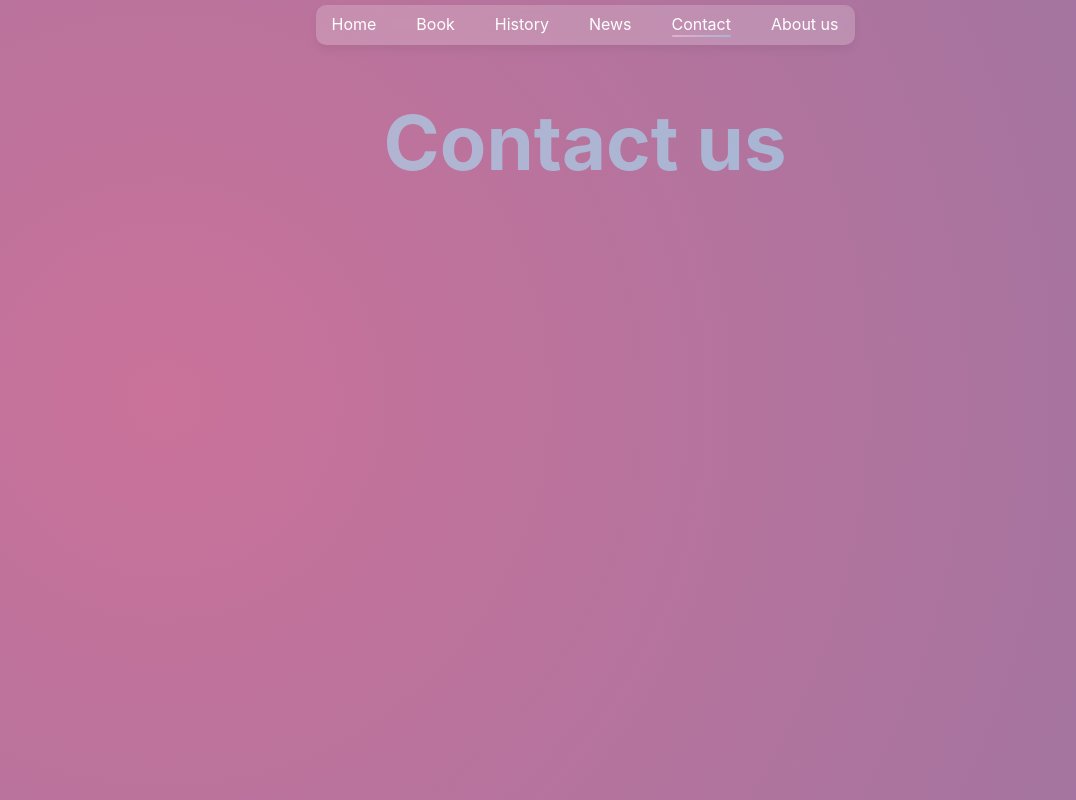
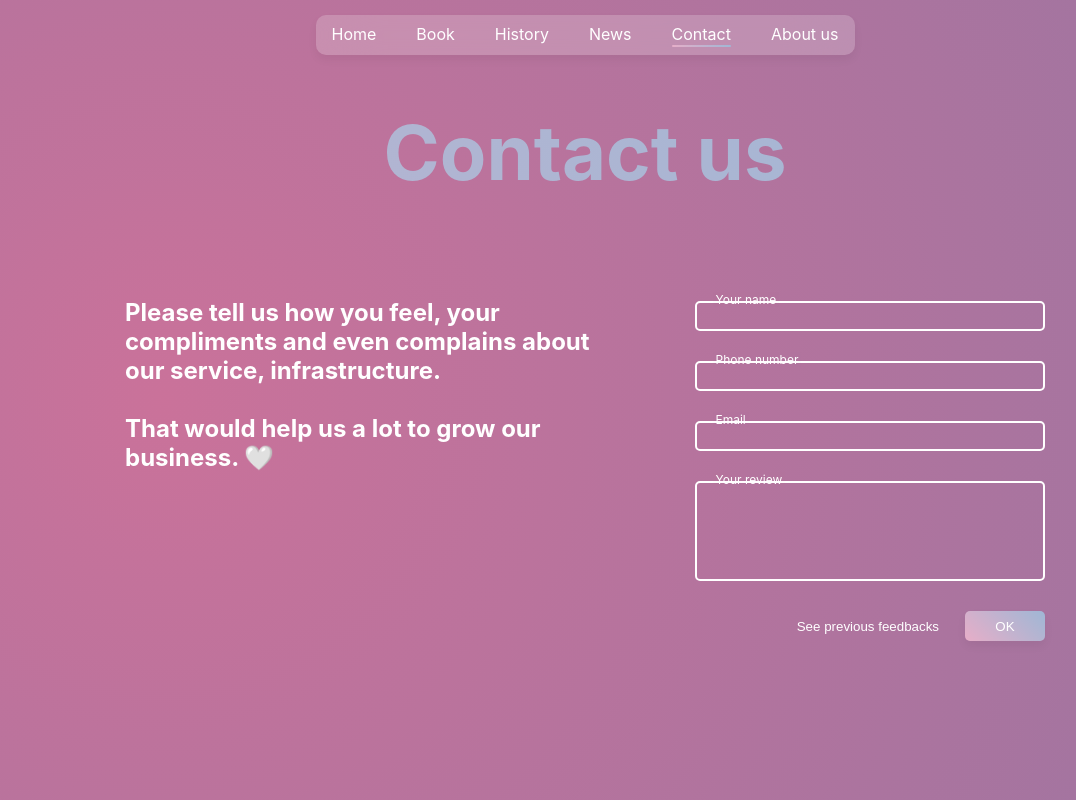
Before and after one commit to quangdwong/Karaoke-Nnice, a React (Create React App) app: page /contact in a window 1280 px wide. Shown: the whole page, without its empty margins (55-1131 px from the left). Built offline with nearby package versions, Linux system fonts and the light colour scheme.

Commit message:
5/26 9:46pm

```diff
--- a/src/components/AboutUs/AboutUs.jsx
+++ b/src/components/AboutUs/AboutUs.jsx
@@ -5,12 +5,12 @@ export default function AboutUs() {
   return (
     <div className="content">
       <h1>Hi ;)</h1>
-      <div className="text">
+      <h2 className="text">
         This website is a product created to demonstrate the ideas for a karaoke
         website of our project group.
         <br />
         We hope you like our hard work.
-      </div>
+      </h2>
       <ul className="members-list">
         Lecturer
         <li>Mr. Quoc Viet Nguyen</li>
--- /dev/null
+++ b/src/components/Contact/Contact.css
@@ -0,0 +1,84 @@
+.contact-container {
+  padding: 0px 40px;
+  margin: 0 auto;
+  width: 1000px;
+  display: flex;
+  flex-direction: row;
+  justify-content: space-between;
+  align-items: baseline;
+}
+
+.contact-container .outline {
+  width: 500px;
+}
+
+.contact-container .review_field form {
+  display: block;
+}
+
+.contact-container .review_field form .input {
+  width: 350px;
+  height: 30px;
+  border: 2px solid white;
+  background-color: transparent;
+  margin-bottom: 30px;
+}
+
+.contact-container .review_field form .ta_review {
+  height: 100px;
+}
+
+.contact-container .review_field form .input::placeholder {
+  color: white;
+}
+
+.ta_review {
+  resize: none;
+}
+
+.review_submit-btn {
+}
+
+.d_review_submit-btn {
+  text-align: right;
+}
+
+.review_component {
+  position: relative;
+
+  display: block;
+}
+
+.lbl_ip_review {
+  position: absolute;
+  left: 5%;
+  top: -15%;
+  color: white;
+  width: fit-content;
+  padding: 0 3px;
+  display: block;
+  font-size: 12px;
+  border-radius: 2px;
+  background-color: linear-gradient(
+    45deg,
+    rgba(76, 47, 129, 1) 0%,
+    rgba(88, 56, 117, 1) 50%,
+    rgba(134, 77, 144, 1) 100%
+  );
+  backdrop-filter: blur(90px);
+  animation: bg-animation 10s ease-in-out infinite alternate;
+  background-size: 500%;
+}
+
+#ip_review-box {
+  height: 100px;
+  vertical-align: top;
+  font-family: -apple-system, BlinkMacSystemFont, "Segoe UI", "Roboto", "Oxygen",
+    "Ubuntu", "Cantarell", "Fira Sans", "Droid Sans", "Helvetica Neue",
+    sans-serif;
+  resize: none;
+}
+
+.lbl_ip_review-box {
+  top: -7%;
+}
--- a/src/components/Contact/Contact.jsx
+++ b/src/components/Contact/Contact.jsx
@@ -1,14 +1,53 @@
 import { FontAwesomeIcon } from "@fortawesome/react-fontawesome";
-import { faFacebookF } from "@fortawesome/free-solid-svg-icons";
-
+import { faFacebookF } from "@fortawesome/free-brands-svg-icons";
+import "./Contact.css";
 import React from "react";
 
 export default function Contact() {
   return (
     <div>
       <h1>Contact us</h1>
-      <div className="contact-div">
-        {/* <FontAwesomeIcon icon={faFacebookF} />{" "} */}
+      <div className="contact-container">
+        <h2 className="outline">
+          Please tell us how you feel, your compliments and even complains about
+          our service, infrastructure. <br /> <br />
+          That would help us a lot to grow our business. 🤍
+        </h2>
+        <div className="review_field">
+          <form action="">
+            <div className="review_component">
+              <label className="lbl_ip_review" htmlFor="ip_review-name">
+                Your name
+              </label>
+              <input id="ip_review-name" className="input" type="text" />
+            </div>{" "}
+            <div className="review_component">
+              <label className="lbl_ip_review" htmlFor="ip_review-phone">
+                Phone number
+              </label>
+              <input id="ip_review-phone" className="input" type="text" />
+            </div>{" "}
+            <div className="review_component">
+              <label className="lbl_ip_review" htmlFor="ip_review-email">
+                Email
+              </label>
+              <input id="ip_review-email" className="input" type="text" />
+            </div>{" "}
+            <div className="review_component">
+              <label
+                /* className="lbl_ip_review" */ className="lbl_ip_review lbl_ip_review-box"
+                htmlFor="ta_review-box"
+              >
+                Your review
+              </label>
+              <textarea id="ip_review-box" className="input" type="text" />
+            </div>{" "}
+            <div className="d_review_submit-btn">
+              <button className="btn">See previous feedbacks</button>
+              <button className="main-btn review_submit-btn">OK</button>
+            </div>
+          </form>
+        </div>
       </div>
     </div>
   );
--- /dev/null
+++ b/src/components/History/Block/Block.jsx
@@ -0,0 +1,47 @@
+import React from "react";
+
+export function Block_Newest(props) {
+  const info = props.info;
+  const setToggle = props.setToggle;
+  const setIndex = props.setIndex;
+
+  return (
+    <div>
+      <div
+        className="payment-info"
+        onClick={() => {
+          setToggle(true);
+          setIndex(0);
+        }}
+      >
+        Name: {info[0].name} <br />
+        Phone numbmer: {info[0].phone} <br />
+        Date of reservation: {info[0].date.month}-{info[0].date.day}-
+        {info[0].date.year}
+      </div>
+    </div>
+  );
+}
+
+export function Block_Older(props) {
+  const info = props.info;
+  const setToggle = props.setToggle;
+  const setIndex = props.setIndex;
+
+  return info.slice(1).map((item, i) => (
+    <div
+      className="payment-info"
+      key={i}
+      onClick={() => {
+        setToggle(true);
+        setIndex(i + 1);
+      }}
+    >
+      <div>Name: {item.name}</div>
+      <div>Phone number: {item.phone}</div>
+      <div>
+        Date of reservation: {item.date.month}-{item.date.day}-{item.date.year}
+      </div>
+    </div>
+  ));
+}
--- a/src/components/History/History.css
+++ b/src/components/History/History.css
@@ -33,7 +33,7 @@
 }
 
 .older-payments {
-  height: 391px;
+  height: 376px;
   overflow: scroll;
 }
 
--- a/src/components/History/History.jsx
+++ b/src/components/History/History.jsx
@@ -1,9 +1,9 @@
-import React, { useState } from "react";
+import React, { useEffect, useState } from "react";
 import "./History.css";
 import Details from "./Popup/Details";
+import { Block_Newest, Block_Older } from "./Block/Block";
 
 export default function History() {
-  // const [isActive, setIsActive] = useState(false);
   const info = JSON.parse(localStorage.getItem("history")) ?? [];
   const [toggle, setToggle] = useState(false);
   const [index, setIndex] = useState("");
@@ -14,33 +14,28 @@ export default function History() {
       <div className="payment-list">
         <div className="newest-payment">
           <h2 className="title-h2">Newest payment</h2>
-          <div className="payment-info" onClick={() => setToggle(true)}>
-            Name: {info[0].name} <br />
-            Phone numbmer: {info[0].phone} <br />
-            Date of reservation: {info[0].date.month}-{info[0].date.day}-
-            {info[0].date.year}
-          </div>
+          {info.length === 0 ? (
+            "Looks like there is nothing here yet!"
+          ) : (
+            <Block_Newest
+              info={info}
+              setToggle={setToggle}
+              setIndex={setIndex}
+            />
+          )}
         </div>
         <div>
           <h2 className="title-h2">Older payments</h2>
           <div className="older-payments">
-            {info.slice(1).map((item, i) => (
-              <div
-                className="payment-info"
-                key={i}
-                onClick={() => {
-                  setToggle(true);
-                  setIndex(i + 1);
-                }}
-              >
-                <div>Name: {item.name}</div>
-                <div>Phone number: {item.phone}</div>
-                <div>
-                  Date of reservation: {item.date.month}-{item.date.day}-
-                  {item.date.year}
-                </div>
-              </div>
-            ))}
+            {info.length === 0 ? (
+              "No older payments"
+            ) : (
+              <Block_Older
+                info={info}
+                setToggle={setToggle}
+                setIndex={setIndex}
+              />
+            )}
           </div>
         </div>
         <Details trigger={toggle} setTrigger={setToggle} index={index} />
--- a/src/components/History/Popup/Details.jsx
+++ b/src/components/History/Popup/Details.jsx
@@ -17,11 +17,8 @@ export default function Details(props) {
   //   }
   // };
 
-  const handleOnClick_OK = () => {
-    setTrigger(false);
-  };
-
   return trigger ? (
+    <div className="background" onClick={() => setTrigger(false)}>
       <div className="popup">
         <h2>Details</h2>
         <div>
@@ -47,9 +44,10 @@ export default function Details(props) {
           {/* <button className="btn" onClick={handleOnClick_Delete}>
             Delete
           </button> */}
-        <button className="main-btn" onClick={handleOnClick_OK}>
+          <button className="main-btn" onClick={() => setTrigger(false)}>
             OK
           </button>
+        </div>
       </div>
     </div>
   ) : (
--- a/src/components/History/Popup/Popup.css
+++ b/src/components/History/Popup/Popup.css
@@ -1,6 +1,16 @@
+.background {
+  background-color: rgba(255, 255, 255, 0.047);
+  backdrop-filter: blur(10px);
+  top: 0;
+  left: 0;
+  width: 100%;
+  height: 100%;
+  position: absolute;
+}
+
 .popup {
   position: fixed;
-  background-color: rgba(255, 255, 255, 0.2);
+  background-color: rgba(255, 255, 255, 0.3);
   border-radius: 10px;
   backdrop-filter: blur(30px);
   width: 30%;
--- a/src/components/HomePage/Home.jsx
+++ b/src/components/HomePage/Home.jsx
@@ -8,14 +8,14 @@ export default function Home() {
       <h1>Welcome, from Nnice</h1>
       <div className="panel panel1">
         <div>
-          <div className="text">
+          <h2 className="text">
             Welcome to the world of karaoke. We’re here to let go with you and
             create moments that everyone enjoys and remembers forever. Show up.
             Sing the night away. And dance your way out.
-          </div>
+          </h2>
         </div>
-        <NavLink className="book__btn" to="/book">
-          Book Online Now
+        <NavLink to="/book">
+          <button className="main-btn">Book Online Now</button>
         </NavLink>
       </div>
       {/* <div>
--- a/src/components/Navbar/Navbar.css
+++ b/src/components/Navbar/Navbar.css
@@ -1,6 +1,6 @@
 .navbar {
   transition: all 0.5s ease;
-  margin: 5px auto 0 auto;
+  margin: 15px auto 0 auto;
   padding: 5px 16px;
   display: flex;
   align-items: center;
```
Lines whose indentation alone changed are shown as unchanged.
